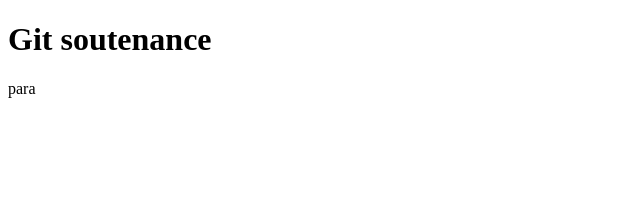
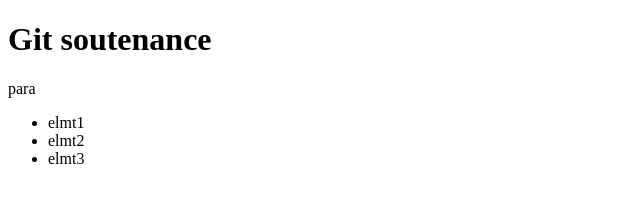
Before and after one commit to Enstso/GitFlow, a plain HTML site: page index.html in a window 1280 px wide. Shown: the whole page, without its empty margins (0-640 px from the left). Drawn offline with Linux system fonts and the light colour scheme.

Commit message:
Ajout liste dans index.html

```diff
--- a/index.html
+++ b/index.html
@@ -8,5 +8,10 @@
 <body>
     <h1>Git soutenance</h1>
     <p>para</p>
+    <ul>
+        <li>elmt1</li>
+        <li>elmt2</li>
+        <li>elmt3</li>
+    </ul>
 </body>
 </html>
```
Also changed, not shown: 1 other file.
